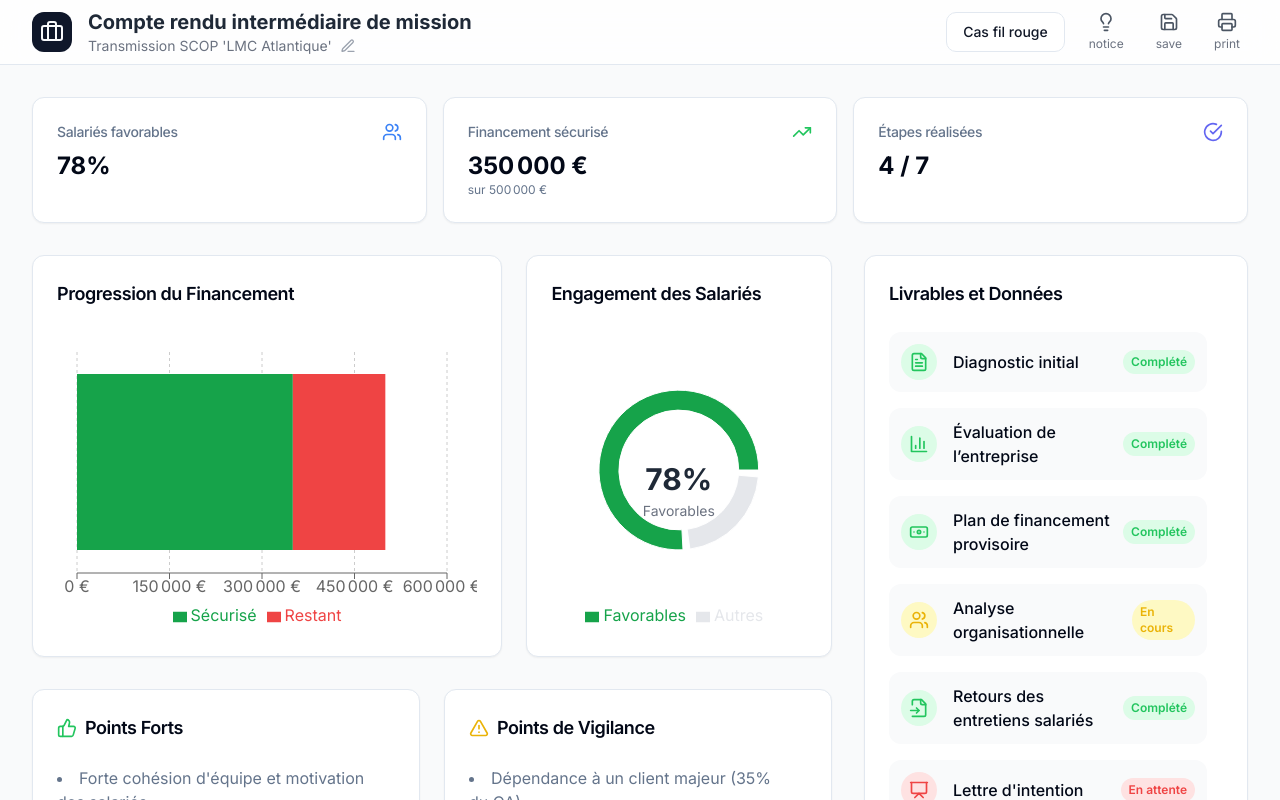
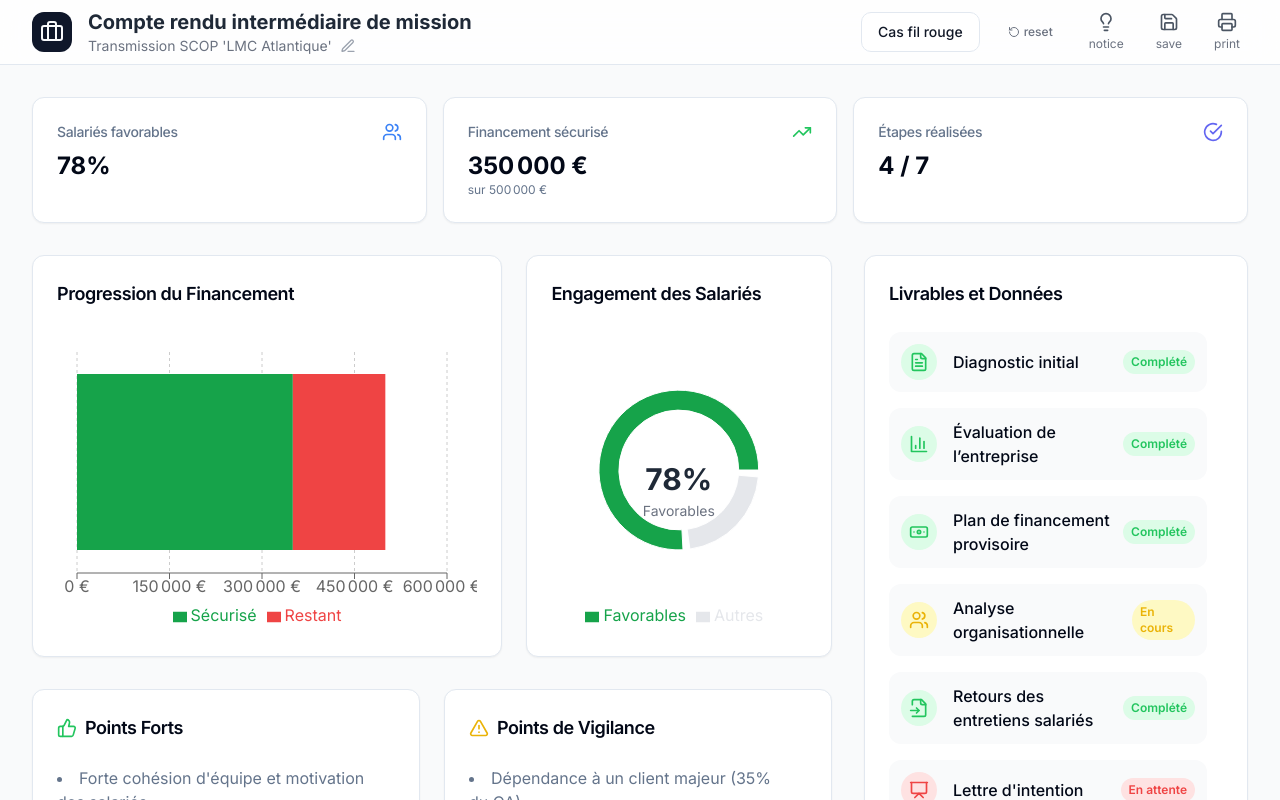
Before and after one commit to AUFFRAYArthur/outil-23, a React (Vite) app: page / in a window 1280 px wide. Shown: the top 800 px of the page. Built offline with nearby package versions, Linux system fonts and the light colour scheme.

Commit message:
Ajouter un bouton reset discret

```diff
--- a/src/components/layout/Header.tsx
+++ b/src/components/layout/Header.tsx
@@ -125,6 +125,17 @@ const Header: React.FC = () => {
               Cas fil rouge
             </Button>
 
+            {/* Bouton Reset discret */}
+            <Button
+              variant="ghost"
+              size="sm"
+              onClick={handleReset}
+              className="text-xs text-gray-500 hover:text-gray-700"
+            >
+              <RotateCcw className="h-3 w-3 mr-1" />
+              reset
+            </Button>
+
             {/* Icône Notice */}
             <div className="relative">
               <button
```
